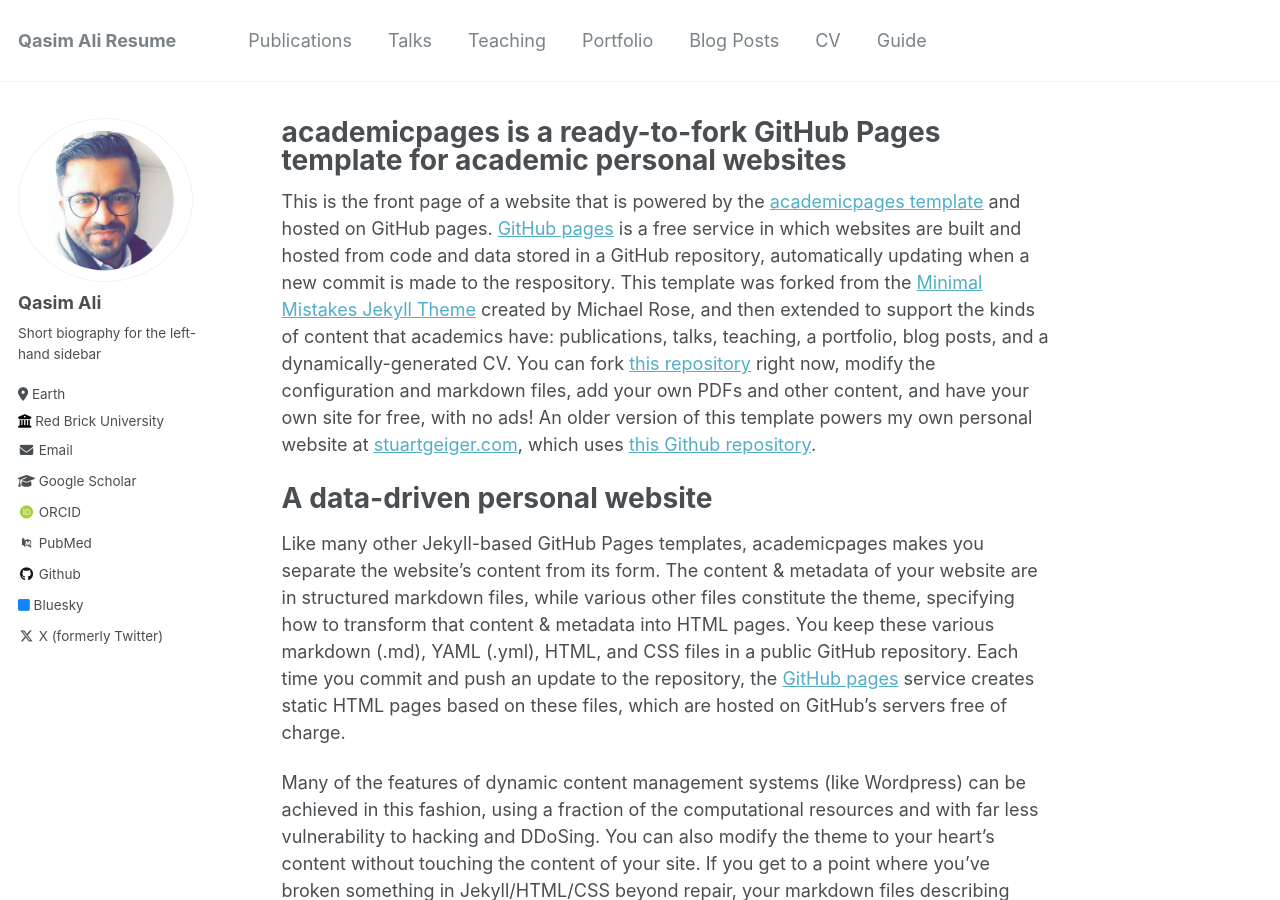
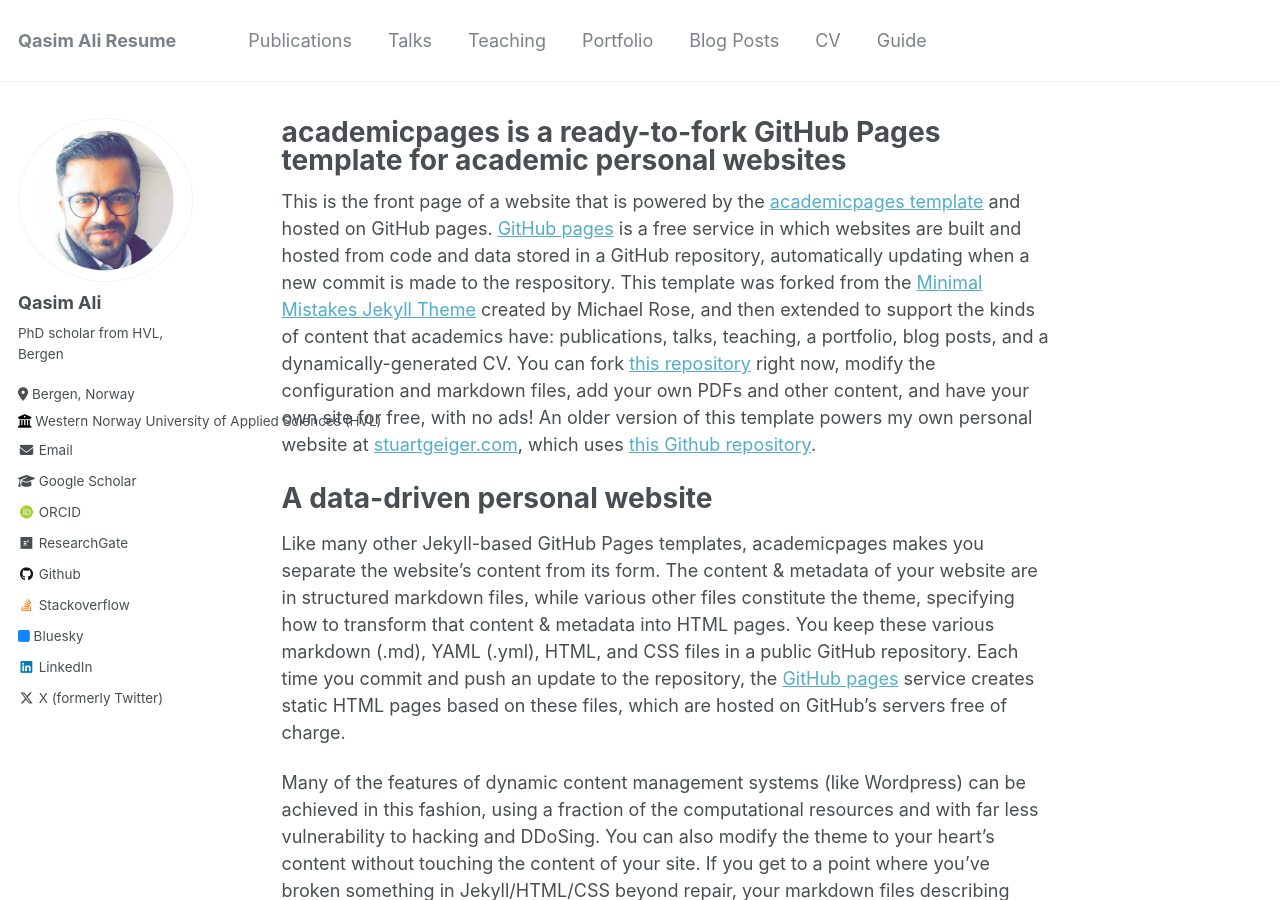
Before and after one commit to MalikQasimAli/MalikQasimAli.github.io, a Jekyll site: the page built from _pages/about.md, in a window 1280 px wide and 900 px high. Built offline with Jekyll 4.4.1, drawn with Linux system fonts in a browser that asks for light colours; some web fonts are replaced.

Commit message:
update bio

```diff
--- a/_config.yml
+++ b/_config.yml
@@ -23,27 +23,27 @@ author:
   avatar           : "profile.png"
   name             : "Qasim Ali"
   pronouns         : # example: "she/her"
-  bio              : "Short biography for the left-hand sidebar"
-  location         : "Earth"
-  employer         : "Red Brick University"
+  bio              : "PhD scholar from HVL, Bergen "
+  location         : "Bergen, Norway"
+  employer         : "Western Norway University of Applied Sciences (HVL)"
   uri              : # URL
-  email            : "none@example.org"
+  email            : "qasimali15001@gmail.com"
 
   # Academic websites
   arxiv            : # URL - Update with the correct link to your profile
   googlescholar    : "https://scholar.google.com/citations?user=sJlbMNMAAAAJ&hl=en"
   impactstory      : # URL
-  orcid            : "http://orcid.org/yourorcidurl"
-  pubmed           : "https://www.ncbi.nlm.nih.gov/pubmed/?term=john+snow"
-  researchgate     : # URL
+  orcid            : "https://orcid.org/0000-0003-3314-3086"
+  #pubmed           : "https://www.ncbi.nlm.nih.gov/pubmed/?term=john+snow"
+  researchgate     : "https://www.researchgate.net/profile/Qasim-Ali-35"
 
   # Repositories and software development
   bitbucket        : # Username - Update with your username on the site
   codepen          : # Username
   dribbble         : # Username
-  github           : "academicpages"
+  github           : "MalikQasimAli"
   kaggle           : # Username
-  stackoverflow    : # User number or user number and name (i.e., use "1" or "1/jeff-atwood")
+  stackoverflow    : "4414996" # User number or user number and name (i.e., use "1" or "1/jeff-atwood")
 
   # Social media
   bluesky          : "bsky.app" # Replace this with you Bluesky username
@@ -55,7 +55,7 @@ author:
   keybase          : # Username
   instagram        : # Username
   lastfm           : # Username
-  linkedin         : # Username
+  linkedin         : "qasim-ali-32953523" # Username
   mastodon         : # URL
   medium           : # URL
   pinterest        : # Username
@@ -63,7 +63,7 @@ author:
   steam            : # Username
   telegram         : # URL
   tumblr           : # Username
-  twitter          : "UniofOxford"  # Replace this with your X / Twitter handle
+  twitter          : "qa_qasimali"  # Replace this with your X / Twitter handle
   vine             : # Username
   weibo            : # Username
   wikipedia        : # Username
```
